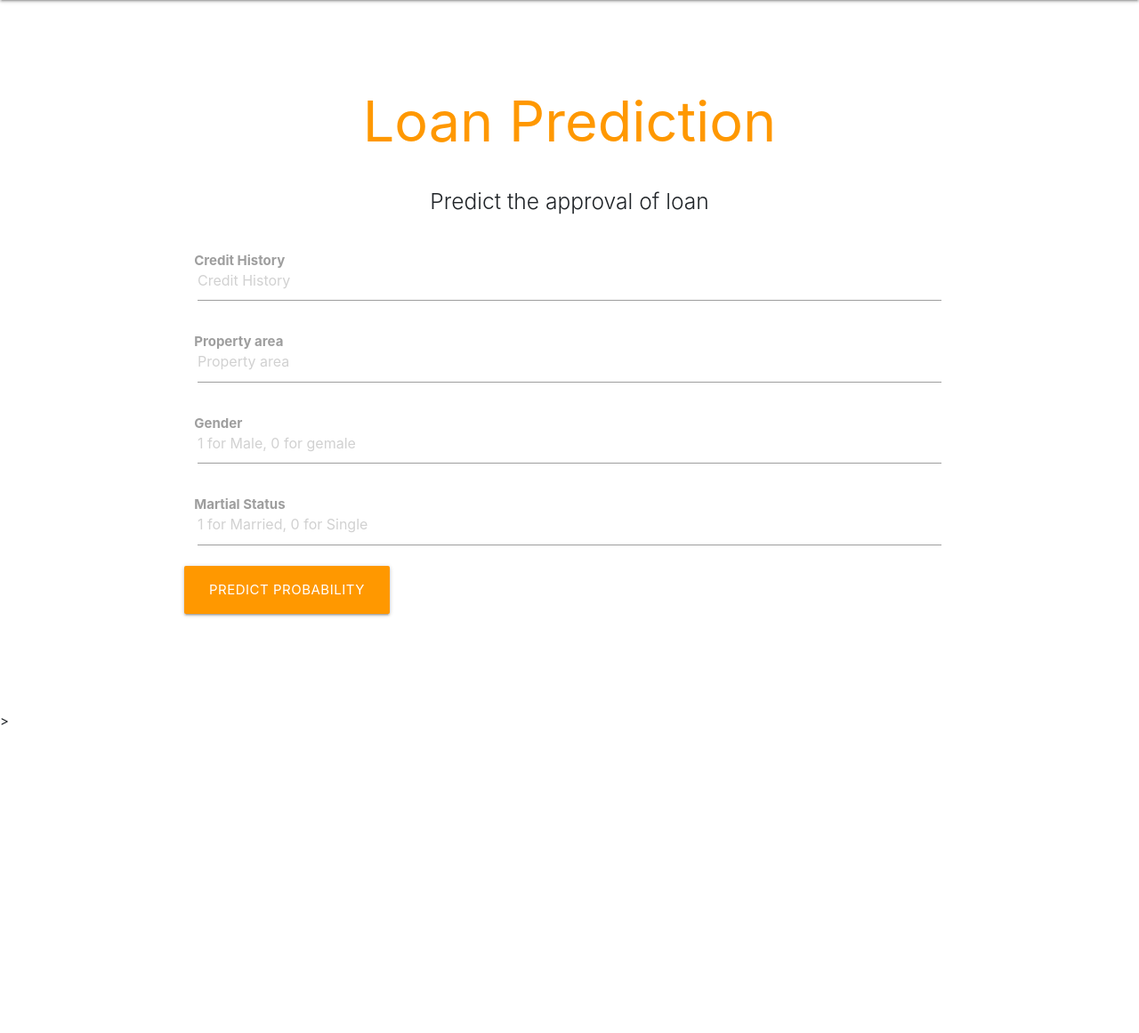
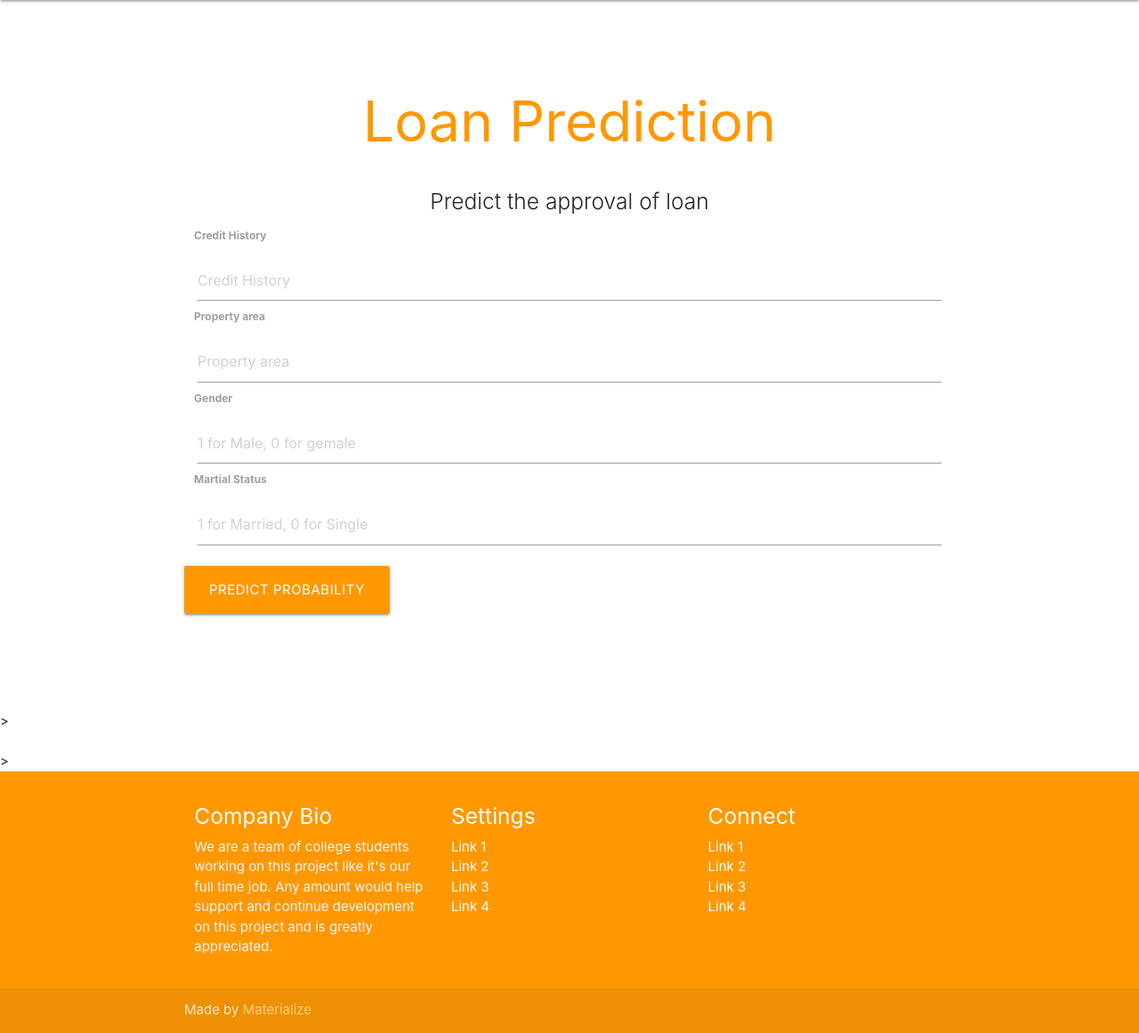
Before and after one commit to anirudh135/Loan-prediction, a Flask app: page / in a window 1280 px wide. Shown: the part 64-1225 px from the top of the page at 89% size. Before the commit the page ends 879 px from the top, so only its background shows below. Run offline with Flask 2, Linux system fonts and the light colour scheme; parts of the project's set-up code (start-up, migrations or seed data) failed here and were passed over; some libraries are stand-ins or nearby versions.

Commit message:
commit on 'master'

```diff
--- a/templates/index.html
+++ b/templates/index.html
@@ -85,6 +85,52 @@
   </div>
   </div>>
 
+  <br><br>
+  </div>
+  </div>>
+
+  <footer class="page-footer orange">
+    <div class="container">
+      <div class="row">
+        <div class="col l6 s12">
+          <h5 class="white-text">Company Bio</h5>
+          <p class="grey-text text-lighten-4">We are a team of college students working on this project like it's our full time job. Any amount would help support and continue development on this project and is greatly appreciated.</p>
+
+
+        </div>
+        <div class="col l3 s12">
+          <h5 class="white-text">Settings</h5>
+          <ul>
+            <li><a class="white-text" href="#!">Link 1</a></li>
+            <li><a class="white-text" href="#!">Link 2</a></li>
+            <li><a class="white-text" href="#!">Link 3</a></li>
+            <li><a class="white-text" href="#!">Link 4</a></li>
+          </ul>
+        </div>
+        <div class="col l3 s12">
+          <h5 class="white-text">Connect</h5>
+          <ul>
+            <li><a class="white-text" href="#!">Link 1</a></li>
+            <li><a class="white-text" href="#!">Link 2</a></li>
+            <li><a class="white-text" href="#!">Link 3</a></li>
+            <li><a class="white-text" href="#!">Link 4</a></li>
+          </ul>
+        </div>
+      </div>
+    </div>
+    <div class="footer-copyright">
+      <div class="container">
+      Made by <a class="orange-text text-lighten-3" href="http://materializecss.com">Materialize</a>
+      </div>
+    </div>
+  </footer>
+
+
+  <!--  Scripts-->
+  <script src="https://code.jquery.com/jquery-2.1.1.min.js"></script>
+  <script src=".js/materialize.js"></script>
+  <script src="js/init.js"></script>
+
 
   </body>
 </html>
```
